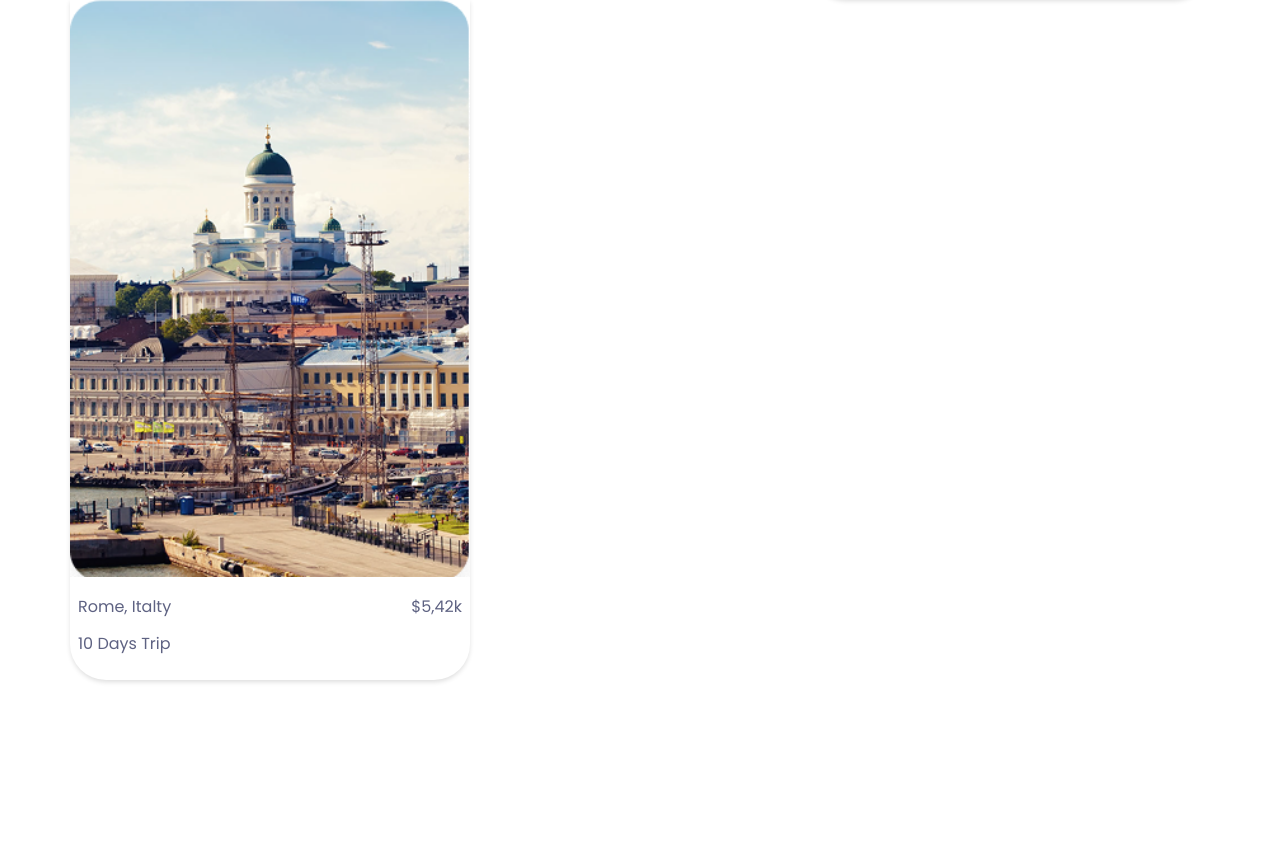
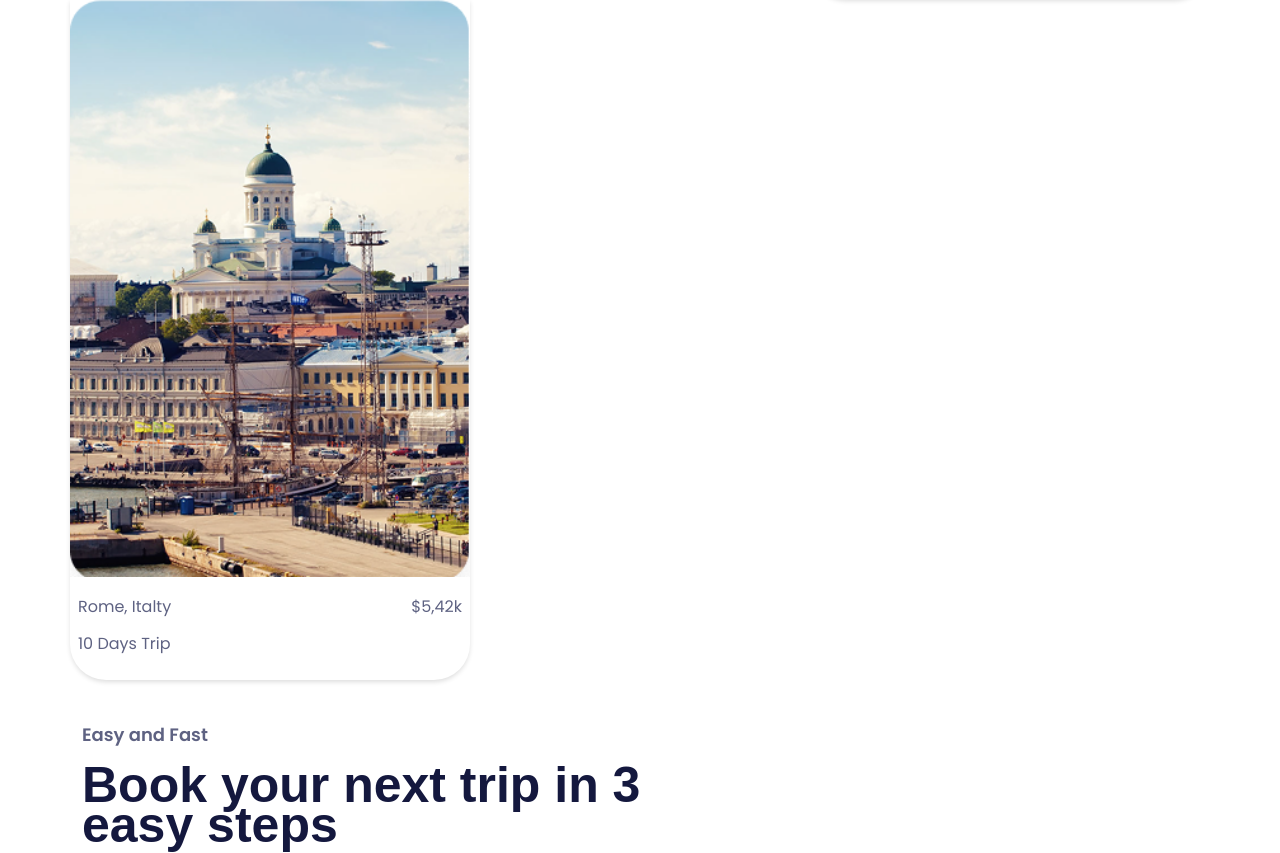
Before and after one commit to motasimdev/EBT-Bootsrap-Travel-Agency, a plain HTML site: page index.html in a window 1280 px wide. Shown: the part 2270-3123 px from the top of the page. Before the commit the page ends 2998 px from the top, so only its background shows below. Drawn offline with nearby package versions, Linux system fonts and the light colour scheme; a web font is replaced by a local one.

Commit message:
boolTitleL

```diff
--- a/css/style.css
+++ b/css/style.css
@@ -226,3 +226,20 @@ p {
   width: 100%;
 }
 /* ========sell part end===========  */
+
+
+/* ========book part start===========  */
+.boolTitleM {
+  padding-bottom: 22px;
+  font-size: 18px;
+  font-weight: 600;
+  font-family: "Poppins", sans-serif;
+  color: #5e6282;
+}
+.boolTitleL {
+  font-size: 50px;
+  font-weight: 700;
+  font-family: "Volkhov", sans-serif;
+  color: #14183e;
+}
+/* ========book part end===========  */
--- a/index.html
+++ b/index.html
@@ -242,13 +242,18 @@
 
 
     <!-- ===============book=============== -->
-     <section>
+    <section>
         <div class="container">
             <div class="row">
-
+                <div class="col-lg-7">
+                    <h5 class="boolTitleM">Easy and Fast</h5>
+                    <h3 class="boolTitleL">Book your next trip
+                        in 3 easy steps</h3>
+                    <div class="d-flex"></div>
+                </div>
             </div>
         </div>
-     </section>
+    </section>
     <!-- ===============book=============== -->
 
 
```
